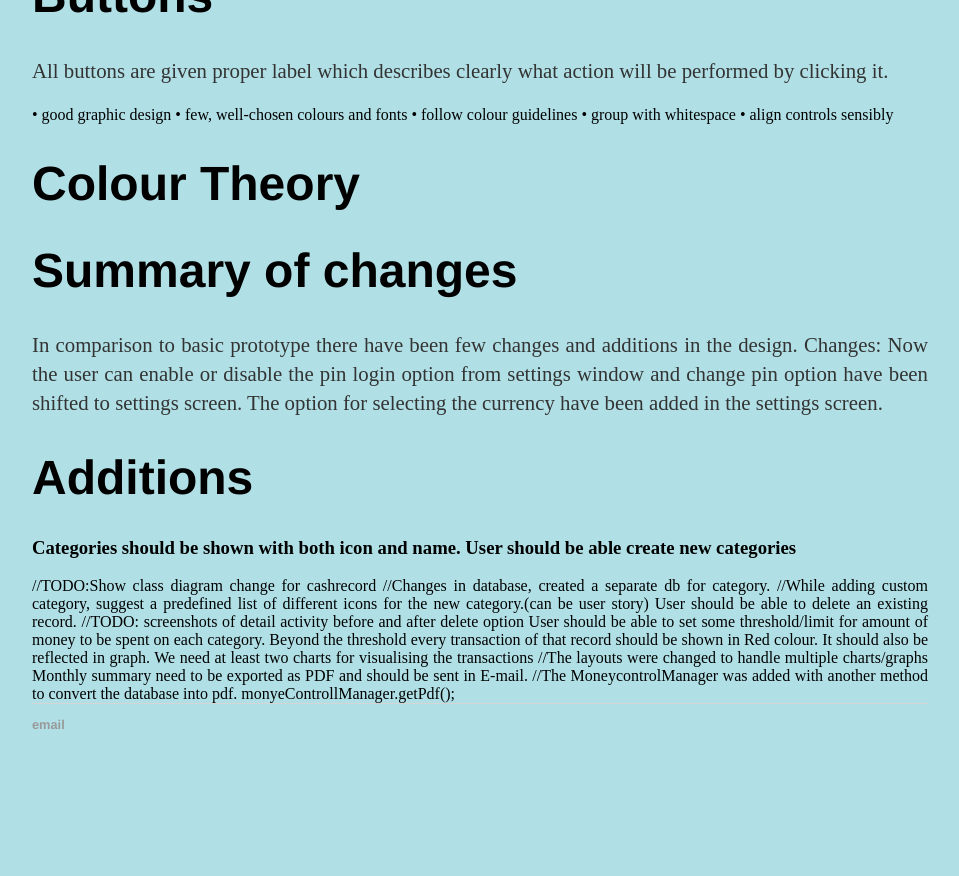
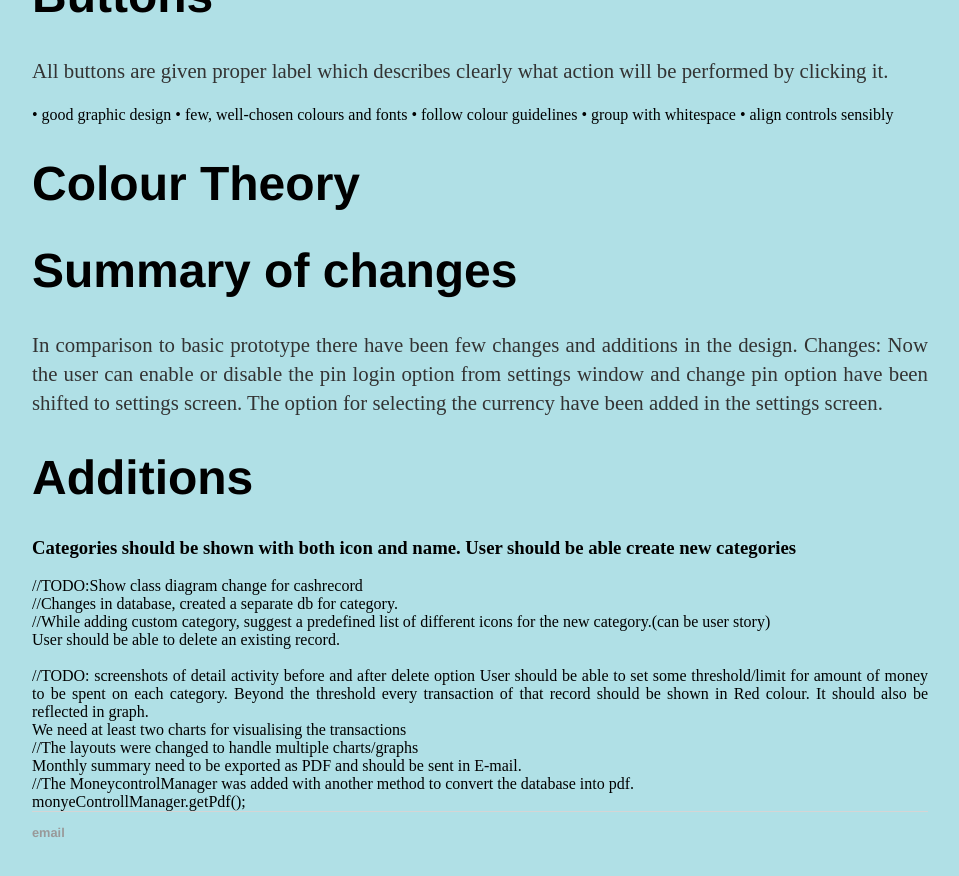
Before and after one commit to kartikprabhu20/YourEuro, a Jekyll site: the page built from docs/_posts/2019-06-04-AdvancedPrototye.md, in a window 1280 px wide and 900 px high, scrolled down 3798 px. Shown: the top 876 px of the window, without its empty margins (160-1119 px from the left). Built offline with Jekyll 4.4.1, drawn with Linux system fonts in a browser that asks for light colours; a file with an impossible date is left out; before the commit the page ends 4590 px from its top, so only the background shows below that.

Commit message:
Update 2019-06-04-AdvancedPrototye.md

```diff
--- a/docs/_posts/2019-06-04-AdvancedPrototye.md
+++ b/docs/_posts/2019-06-04-AdvancedPrototye.md
@@ -124,15 +124,15 @@ Changes:
 Now the user can enable or disable the pin login option from settings window and change pin option have been shifted to settings screen. The option for selecting the currency have been added in the settings screen.  </p>
 <h1>Additions</h1>
 <h3>Categories should be shown with both icon and name. User should be able create new categories</h3>
-//TODO:Show class diagram change for cashrecord
-//Changes in database, created a separate db for category.
-//While adding custom category, suggest a predefined list of different icons for the new category.(can be user story)
-User should be able to delete an existing record.
+//TODO:Show class diagram change for cashrecord<br>
+//Changes in database, created a separate db for category.<br>
+//While adding custom category, suggest a predefined list of different icons for the new category.(can be user story)<br>
+User should be able to delete an existing record. <br><br>
 //TODO: screenshots of detail activity before and after delete option
 
-User should be able to set some threshold/limit for amount of money to be spent on each category. Beyond the threshold every transaction of that record should be shown in Red colour. It should also be reflected in graph.
-We need at least two charts for visualising the transactions
-//The layouts were changed to handle multiple charts/graphs
-Monthly summary need to be exported as PDF and should be sent in E-mail.
-//The MoneycontrolManager was added with another method to convert the database into pdf.
-monyeControllManager.getPdf();
+User should be able to set some threshold/limit for amount of money to be spent on each category. Beyond the threshold every transaction of that record should be shown in Red colour. It should also be reflected in graph.<br>
+We need at least two charts for visualising the transactions<br>
+//The layouts were changed to handle multiple charts/graphs<br>
+Monthly summary need to be exported as PDF and should be sent in E-mail.<br>
+//The MoneycontrolManager was added with another method to convert the database into pdf.<br>
+monyeControllManager.getPdf();<br>
```
